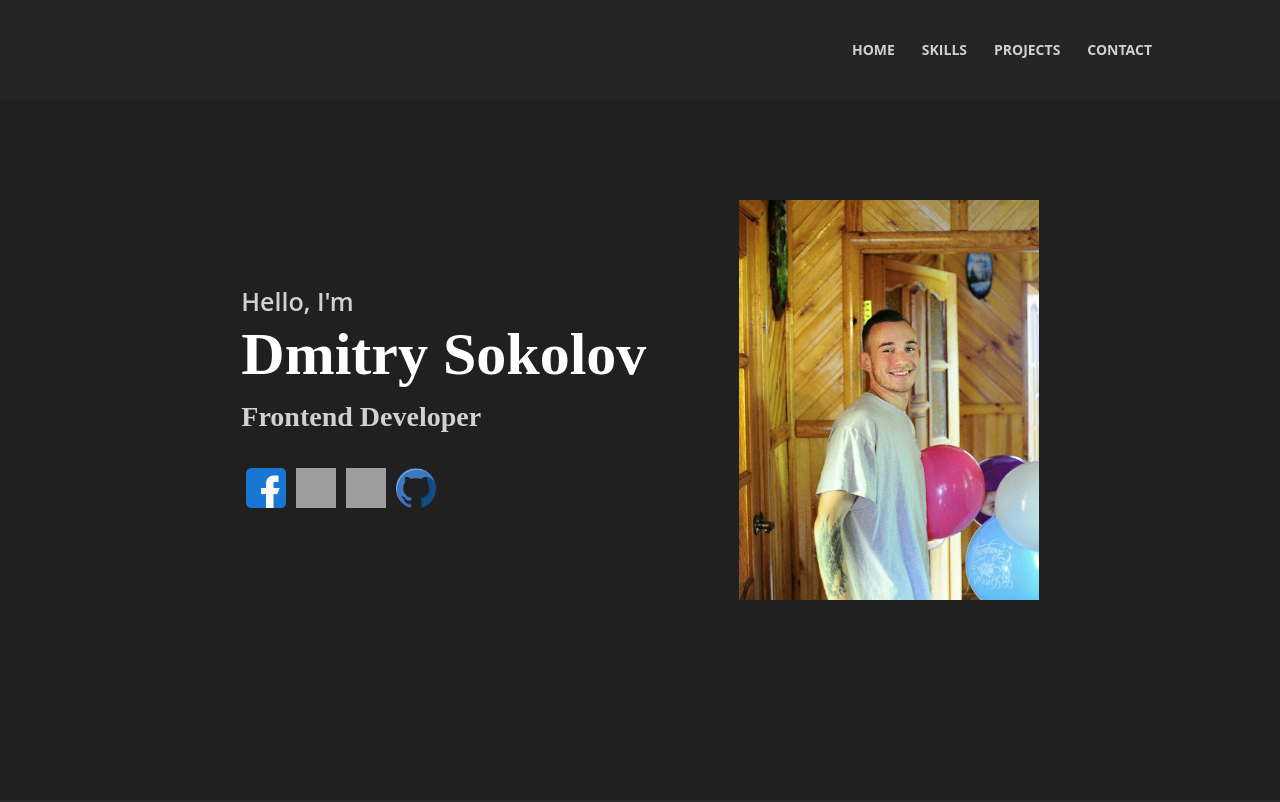
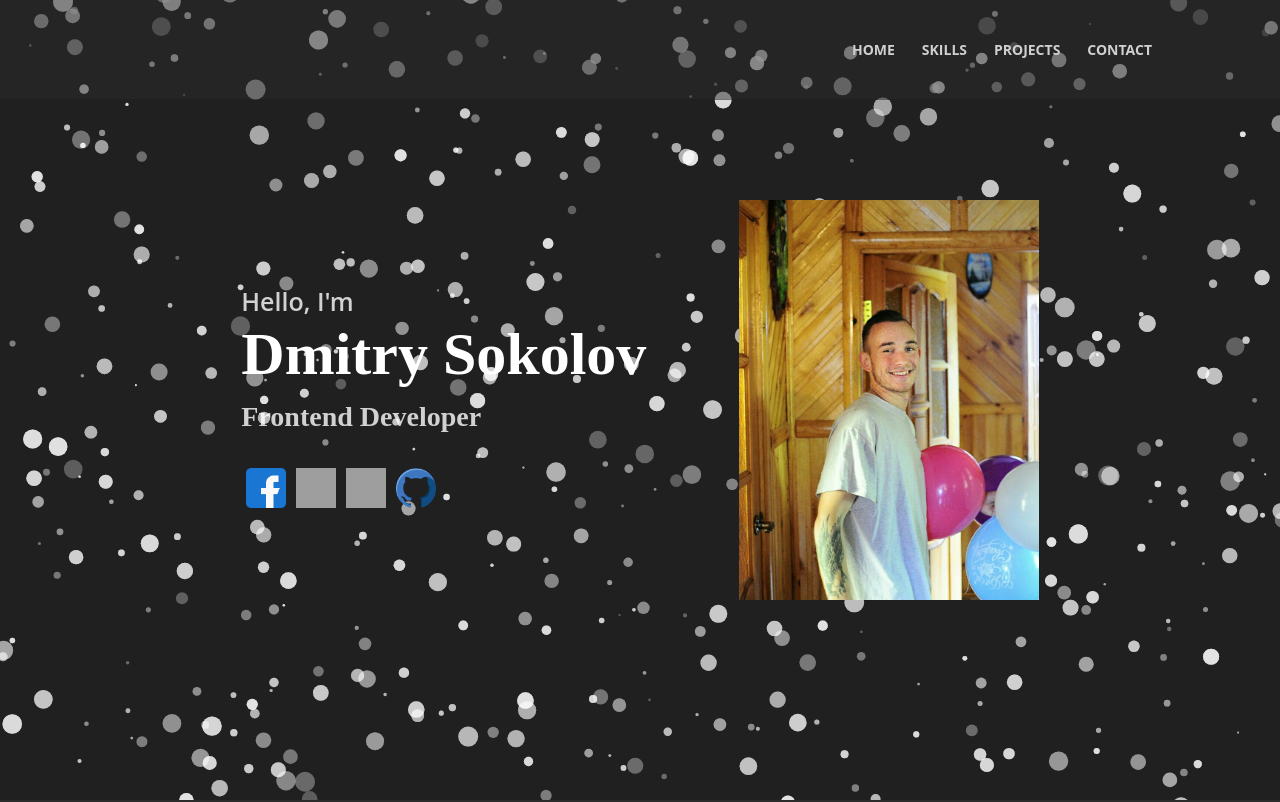
Before and after one commit to diiimmmaaas/portfolio, a React (Create React App) app: page / in a window 1280 px wide. Shown: the top 802 px of the page. Built offline with nearby package versions, Linux system fonts and the light colour scheme; grey boxes are pictures that could not be loaded; the HTML template or start-up script is replaced by a standard one.

Commit message:
add react-tsparticles

```diff
--- a/package.json
+++ b/package.json
@@ -11,8 +11,8 @@
     "node-sass": "^7.0.1",
     "react": "^18.0.0",
     "react-dom": "^18.0.0",
-    "react-particles-js": "^3.6.0",
     "react-scripts": "5.0.0",
+    "react-tsparticles": "1.42.1",
     "web-vitals": "^2.1.4"
   },
   "scripts": {
--- /dev/null
+++ b/src/common/particleOption/particleOption.js
@@ -0,0 +1,65 @@
+export const particlesOptions = {
+    backgroundMode: {
+        enable: false,
+        zIndex: -1
+    },
+    fpsLimit: 40,
+    interactivity: {
+        detectsOn: "canvas",
+        events: {
+            onClick: { enable: true, mode: "repulse" },
+            onHover: {
+                enable: true,
+                mode: "bubble",
+                parallax: { enable: false, force: 2, smooth: 10 }
+            },
+            resize: true
+        },
+        modes: {
+            bubble: {
+                distance: 400,
+                duration: 0.3,
+                opacity: 1,
+                size: 4,
+                speed: 3
+            },
+            grab: { distance: 400, line_linked: { opacity: 0.5 } },
+            push: { particles_nb: 4 },
+            remove: { particles_nb: 2 },
+            repulse: { distance: 200, duration: 0.4 }
+        }
+    },
+    particles: {
+        color: { value: "#fff" },
+        links: {
+            color: "#ffffff",
+            distance: 500,
+            enable: false,
+            opacity: 0.4,
+            width: 2
+        },
+        move: {
+            attract: { enable: false, rotateX: 600, rotateY: 1200 },
+            direction: "bottom",
+            enable: true,
+            outMode: "out",
+            random: false,
+            size: true,
+            speed: 4,
+            straight: false
+        },
+        number: { density: { enable: true, area: 800 }, value: 400 },
+        opacity: {
+            random: true,
+            value: 0.5
+        },
+        shape: {
+            type: "circle"
+        },
+        size: {
+            random: true,
+            value: 10
+        }
+    },
+    detectRetina: true
+}
--- a/src/main/Main.js
+++ b/src/main/Main.js
@@ -2,11 +2,16 @@ import React from 'react';
 import styles from './Main.module.scss'
 import styleContainer from '../common/styles/Container.module.scss'
 import {SocialNetworks} from '../social-networks/SocialNetworks';
+import Particles from "react-tsparticles";
+import {particlesOptions} from "../common/particleOption/particleOption";
+
+
 
 
 export const Main = () => {
     return (
         <div className={styles.mainBlock}>
+            <Particles className={styles.particles} options={particlesOptions}/>
             <div className={styleContainer.container}>
                 <div className={styles.greeting}>
                     <div className={styles.text}>
--- a/src/main/Main.module.scss
+++ b/src/main/Main.module.scss
@@ -1,7 +1,13 @@
 .mainBlock {
   height: 100vh;
   background-color: #202020;
-
+  .particles {
+    position: absolute;
+    top: 0;
+    bottom: 0;
+    right: 0;
+    left: 0;
+  }
   .greeting {
     flex: 0 0 50%;
     max-width: 50%;
@@ -23,9 +29,8 @@
         color: #d1d1d1;
         line-height: 29px;
         display: block;
-        background-color: #202020;
         position: relative;
-        animation: text 3s 1;
+        animation: text 5s 1;
         @media screen and (max-width: 876px) {
           font-size: 26px;
         }
@@ -37,7 +42,7 @@
         color: #fff;
         margin-top: 0;
         margin-bottom: 0.5rem;
-        animation: name 3s 1;
+        animation: name 5s 1;
         @media screen and (max-width: 876px) {
           font-size: 66px;
         }
@@ -61,6 +66,7 @@
     height: 400px;
     background-size: cover;
     background-image: url("../assets/image/avatar.jpg");
+    position: relative;
     @media screen and (max-width: 876px) {
       display: none;
     }
--- a/src/social-networks/SocialNetworks.module.scss
+++ b/src/social-networks/SocialNetworks.module.scss
@@ -1,6 +1,7 @@
 .socialNetworks {
     display: flex;
     justify-content: space-between;
+    position: relative;
     @media screen and (max-width: 876px) {
             justify-content: center;
     }
```
Also changed, not shown: 1 other file (tests, documents, lock files or other folders).
